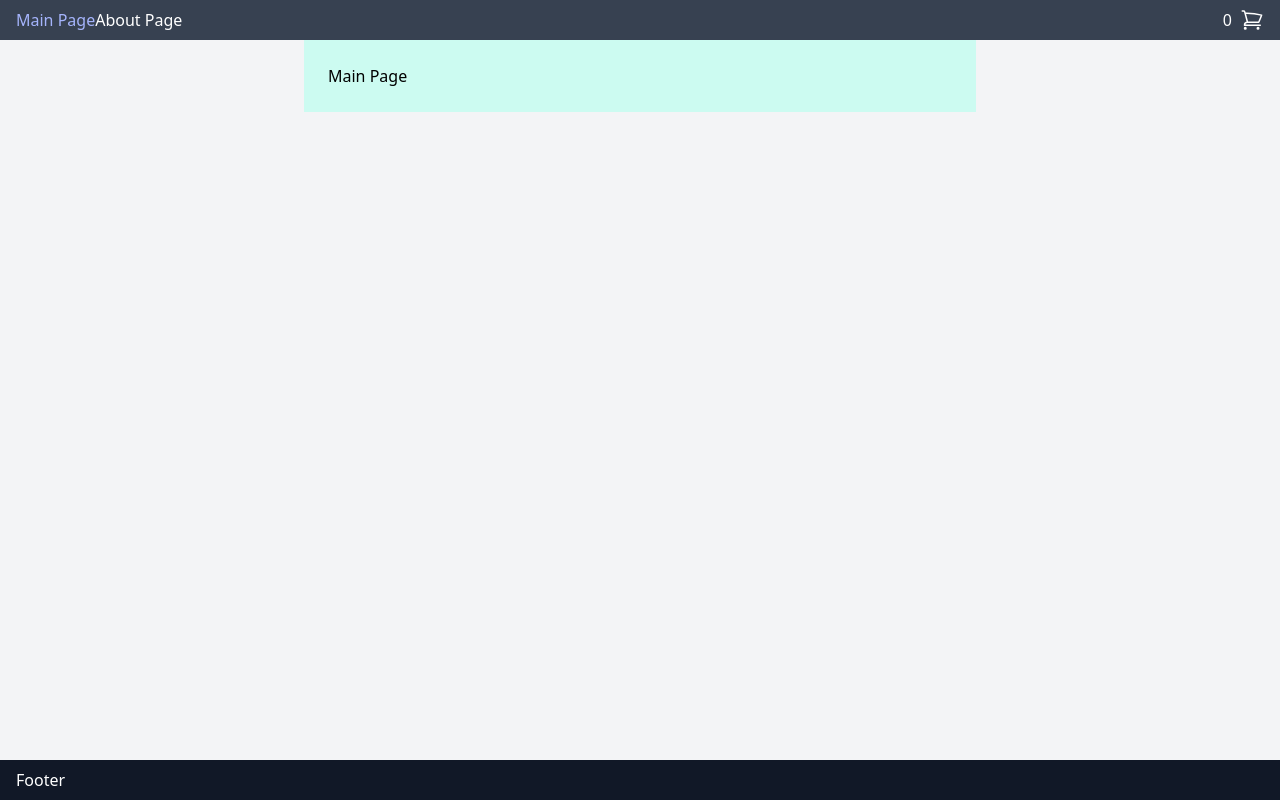
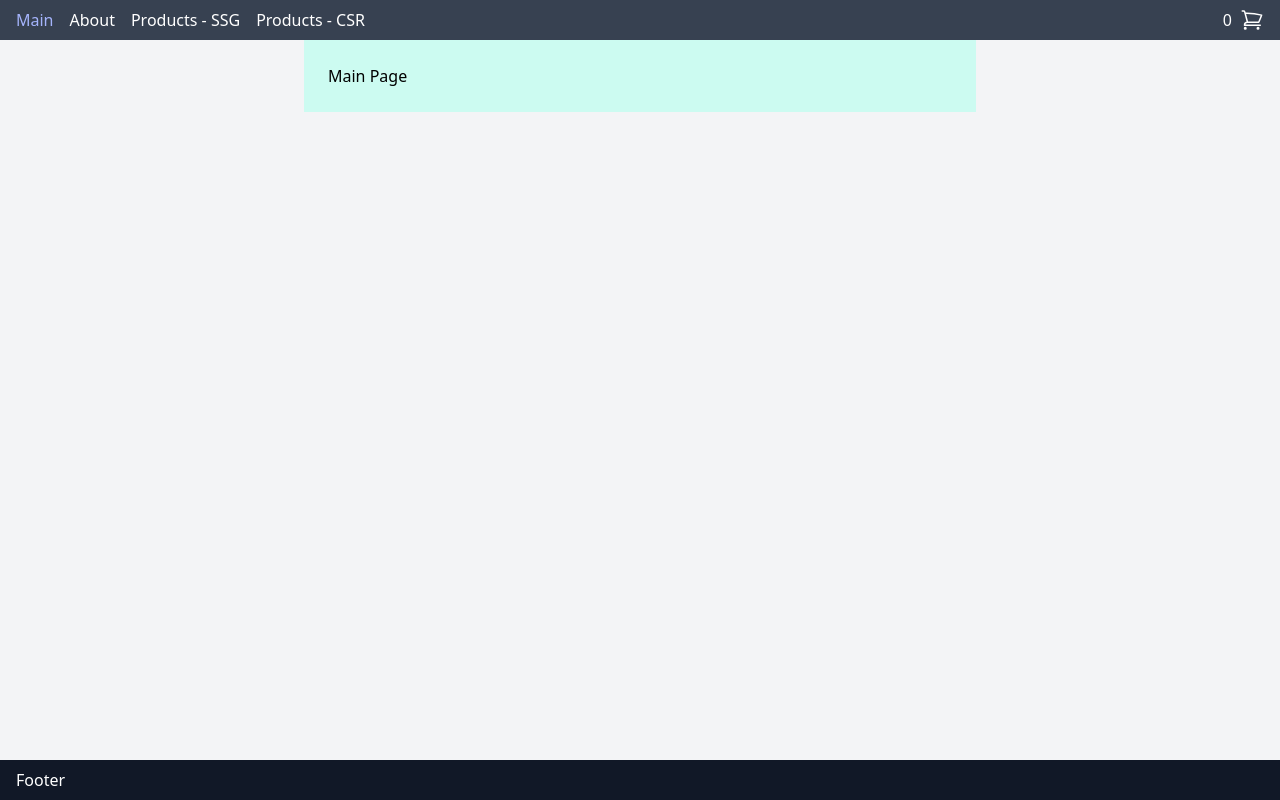
Before and after one commit to aleksander-mrozek/e-commerce, a Next.js app: page / in a window 1280 px wide. Built offline with nearby package versions, Linux system fonts and the light colour scheme.

Commit message:
refactor(products):prepare code for pagination

```diff
--- a/components/Header.tsx
+++ b/components/Header.tsx
@@ -5,17 +5,44 @@ import { CartBar } from "./Cart/CartBar";
 
 export const Header = () => {
   const router = useRouter();
+  const mr = "mr-4 ";
   return (
     <header className="w-full flex items-center justify-between bg-gray-700 px-4">
       <nav className="py-2 text-white">
         <Link href="/">
-          <a className={router.pathname === "/" ? "text-indigo-300" : ""}>
-            Main Page
+          <a
+            className={mr + (router.pathname === "/" ? "text-indigo-300" : "")}
+          >
+            Main
           </a>
         </Link>
         <Link href="/about">
-          <a className={router.pathname === "/about" ? "text-indigo-300" : ""}>
-            About Page
+          <a
+            className={
+              mr + (router.pathname === "/about" ? "text-indigo-300" : "")
+            }
+          >
+            About
+          </a>
+        </Link>
+        <Link href="/products-ssg">
+          <a
+            className={
+              mr +
+              (router.pathname === "/products-ssg" ? "text-indigo-300" : "")
+            }
+          >
+            Products - SSG
+          </a>
+        </Link>
+        <Link href="/products-csr">
+          <a
+            className={
+              mr +
+              (router.pathname === "/products-csr" ? "text-indigo-300" : "")
+            }
+          >
+            Products - CSR
           </a>
         </Link>
       </nav>
--- /dev/null
+++ b/interfaces.ts
@@ -0,0 +1,13 @@
+export interface StoreApiResponse {
+  id: number;
+  title: string;
+  price: number;
+  description: string;
+  category: string;
+  rating: {
+    rate: number;
+    count: number;
+  };
+  image: string;
+  longDescription: string;
+}
--- a/package.json
+++ b/package.json
@@ -9,13 +9,13 @@
     "lint": "next lint"
   },
   "dependencies": {
+    "@tanstack/react-query": "^4.13.4",
     "next": "12.3.1",
     "next-mdx-remote": "^4.1.0",
     "next-seo": "^5.6.0",
     "react": "18.2.0",
     "react-dom": "18.2.0",
     "react-markdown": "^8.0.3",
-    "react-query": "^3.39.2",
     "sharp": "^0.31.1"
   },
   "devDependencies": {
--- a/pages/_app.tsx
+++ b/pages/_app.tsx
@@ -1,17 +1,22 @@
 import type { AppProps } from "next/app";
 import { DefaultSeo } from "next-seo";
+import { QueryClient, QueryClientProvider } from "@tanstack/react-query";
 
 import { Layout } from "../components/Layout";
 import "../styles/globals.css";
 import SEO from "../next-seo.config";
 import { CartStateContextProvider } from "../components/Cart/CartContext";
 
+const queryClient = new QueryClient();
+
 function MyApp({ Component, pageProps }: AppProps) {
   return (
     <CartStateContextProvider>
       <Layout>
         <DefaultSeo {...SEO} />
-        <Component {...pageProps} />
+        <QueryClientProvider client={queryClient}>
+          <Component {...pageProps} />
+        </QueryClientProvider>
       </Layout>
     </CartStateContextProvider>
   );
--- /dev/null
+++ b/pages/products-csr.tsx
@@ -0,0 +1,43 @@
+import { useQuery } from "@tanstack/react-query";
+
+import { ProductListItem } from "../components/Product";
+import { StoreApiResponse } from "../interfaces";
+
+const getProducts = async () => {
+  const res = await fetch("https://naszsklep-api.vercel.app/api/products/");
+  const data: StoreApiResponse[] = await res.json();
+  return data;
+};
+
+const ProductsCSRPage = () => {
+  const { isLoading, data, error } = useQuery(["products"], getProducts);
+
+  if (isLoading) {
+    return <div>Loading...</div>;
+  }
+
+  if (!data || error) {
+    return <div>Ups! Something went wrong...</div>;
+  }
+
+  return (
+    <ul className="grid grid-cols-1 sm:grid-cols-2 md:grid-cols-3 gap-4">
+      {data.map((product) => {
+        return (
+          <li key={product.id} className="shadow-xl border-2">
+            <ProductListItem
+              data={{
+                id: product.id,
+                title: product.title,
+                thumbnailUrl: product.image,
+                thumbnailAlt: product.title,
+              }}
+            />
+          </li>
+        );
+      })}
+    </ul>
+  );
+};
+
+export default ProductsCSRPage;
--- a/pages/products.tsx
+++ b/pages/products-ssg.tsx
@@ -1,5 +1,7 @@
 import { InferGetStaticPropsType } from "next";
+
 import { ProductListItem } from "../components/Product";
+import { StoreApiResponse } from "../interfaces";
 
 const ProductsPage = ({
   data,
@@ -36,16 +38,3 @@ export const getStaticProps = async () => {
     },
   };
 };
-
-export interface StoreApiResponse {
-  id: number;
-  title: string;
-  price: number;
-  description: string;
-  category: string;
-  image: string;
-  rating: {
-    rate: number;
-    count: number;
-  };
-}
--- a/pages/products/[productId].tsx
+++ b/pages/products/[productId].tsx
@@ -1,8 +1,10 @@
 import { GetStaticPropsContext, InferGetStaticPropsType } from "next";
 import { serialize } from "next-mdx-remote/serialize";
+import Link from "next/link";
+
+import { ProductDetails } from "../../components/Product";
+import { StoreApiResponse } from "../../interfaces";
 import { InferGetStaticPathsType } from "../../types";
-import Link from "next/link";
-import { ProductDetails } from "../../components/Product";
 
 const ProductIdPage = ({
   data,
@@ -12,7 +14,7 @@ const ProductIdPage = ({
   }
   return (
     <div>
-      <Link href="/products">
+      <Link href="/products-ssg">
         <a>Return to products</a>
       </Link>
       <ProductDetails
@@ -77,17 +79,3 @@ export const getStaticProps = async ({
     },
   };
 };
-
-export interface StoreApiResponse {
-  id: number;
-  title: string;
-  price: number;
-  description: string;
-  category: string;
-  image: string;
-  longDescription: string;
-  rating: {
-    rate: number;
-    count: number;
-  };
-}
```
Also changed, not shown: 1 other file (tests, documents, lock files or other folders).
